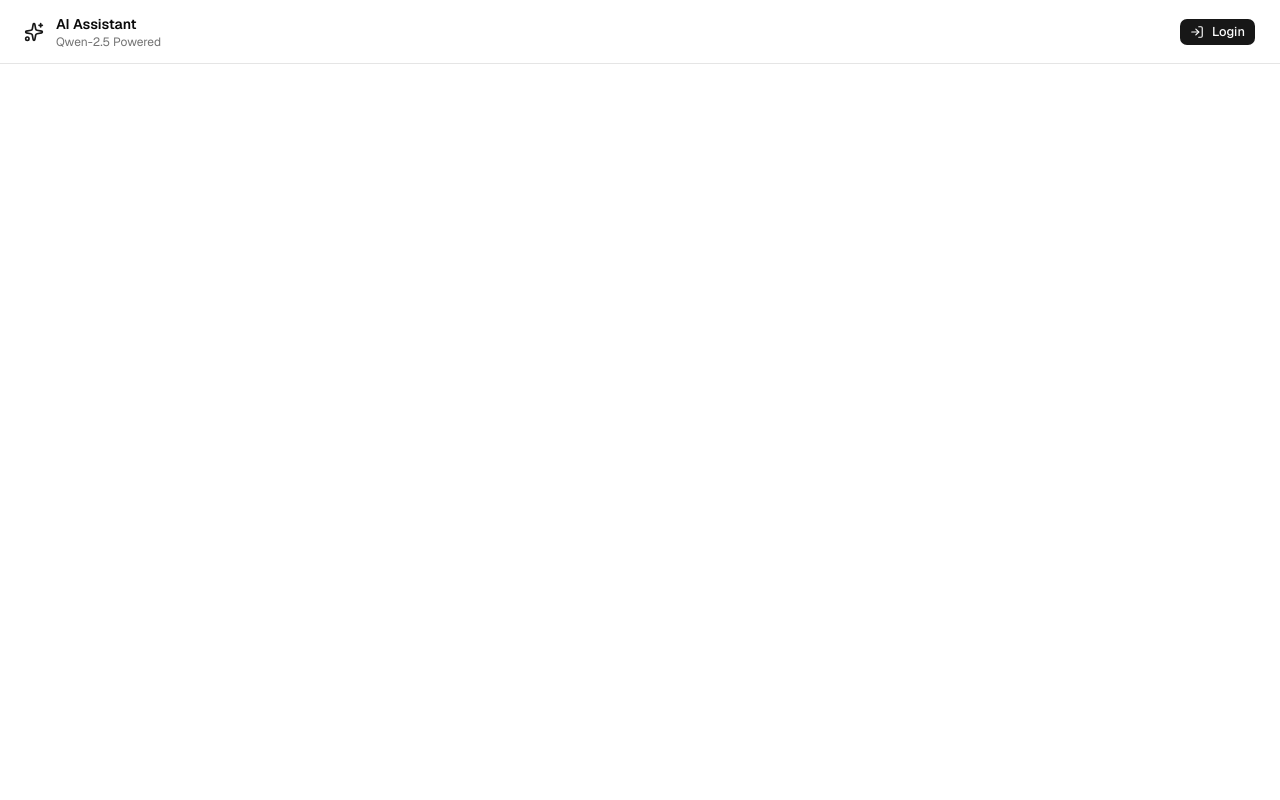
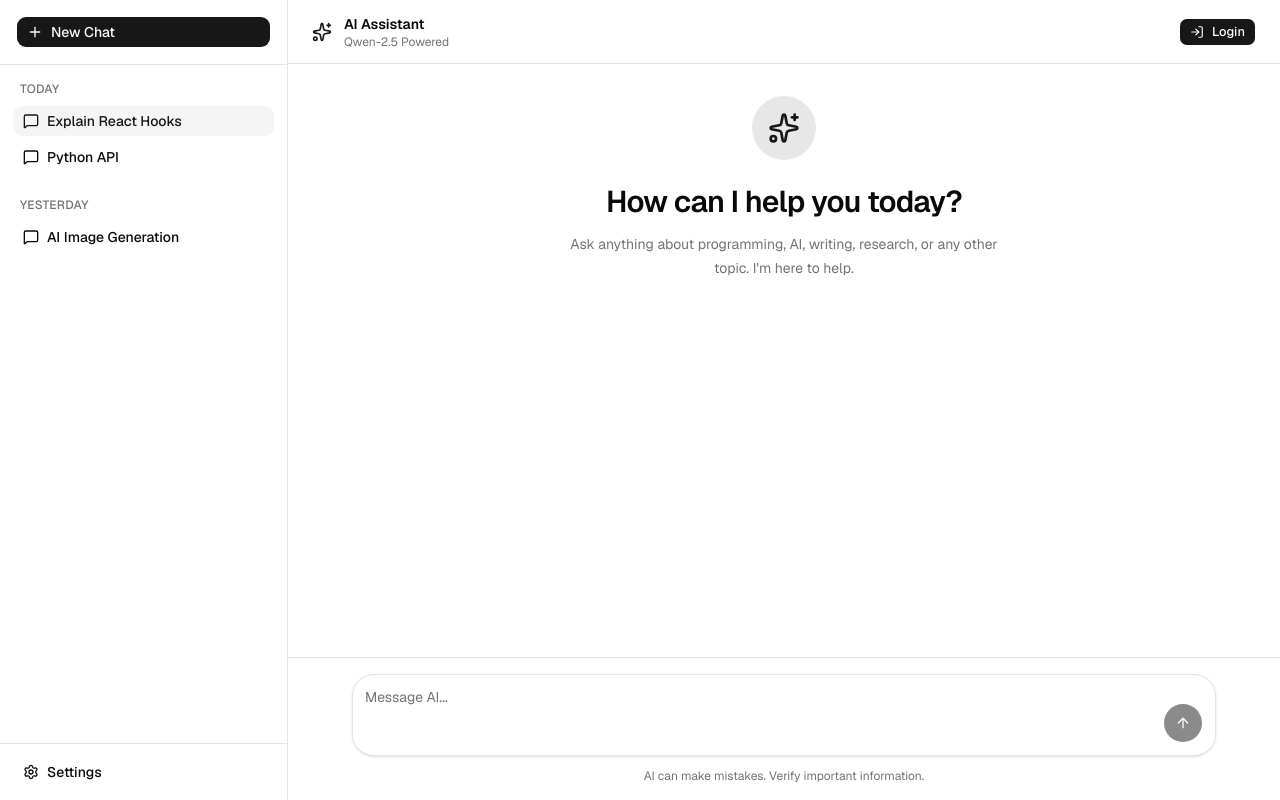
Before and after one commit to alan-shabrandi/chatgpt-clone, a Next.js app in the folder frontend/: page / in a window 1280 px wide. Built offline with nearby package versions, Linux system fonts and the light colour scheme.

Commit message:
refactor

```diff
--- a/frontend/app/page.tsx
+++ b/frontend/app/page.tsx
@@ -8,12 +8,12 @@ export default function Home() {
   return (
     <main className="h-screen bg-background text-foreground">
       <div className="flex h-full">
-        {/* <Sidebar /> */}
+        <Sidebar />
 
         <section className="flex min-w-0 flex-1 flex-col">
           <Header />
 
-          {/* <ChatArea /> */}
+          <ChatArea />
         </section>
       </div>
     </main>
```
Also changed, not shown: 1 other file (tests, documents, lock files or other folders).
